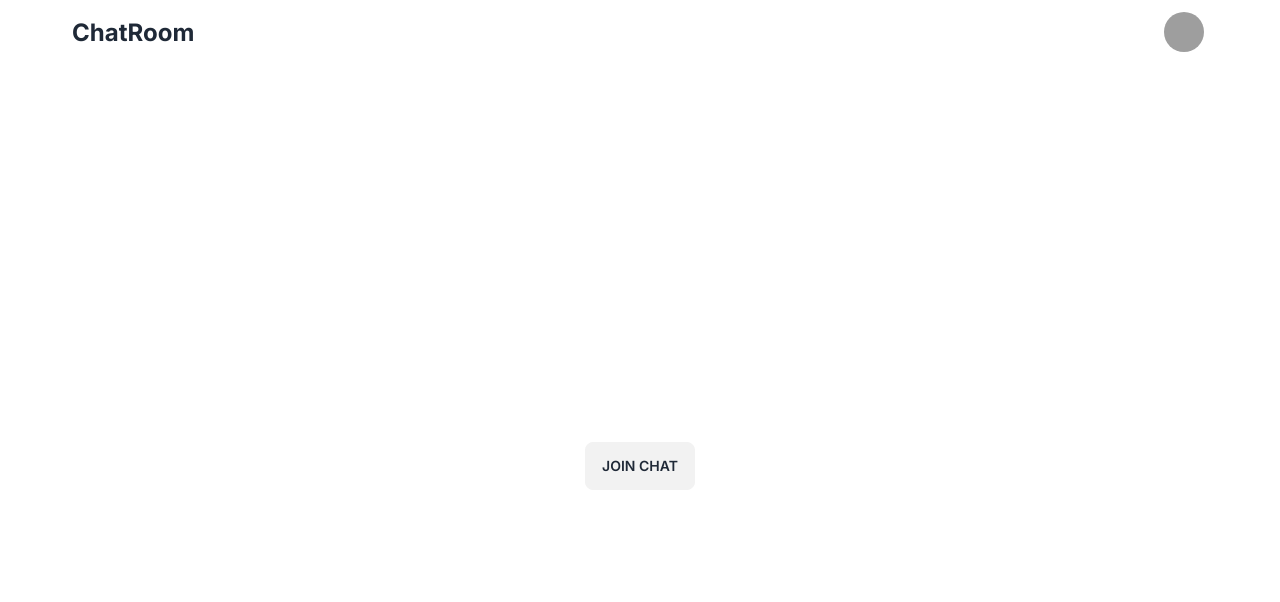
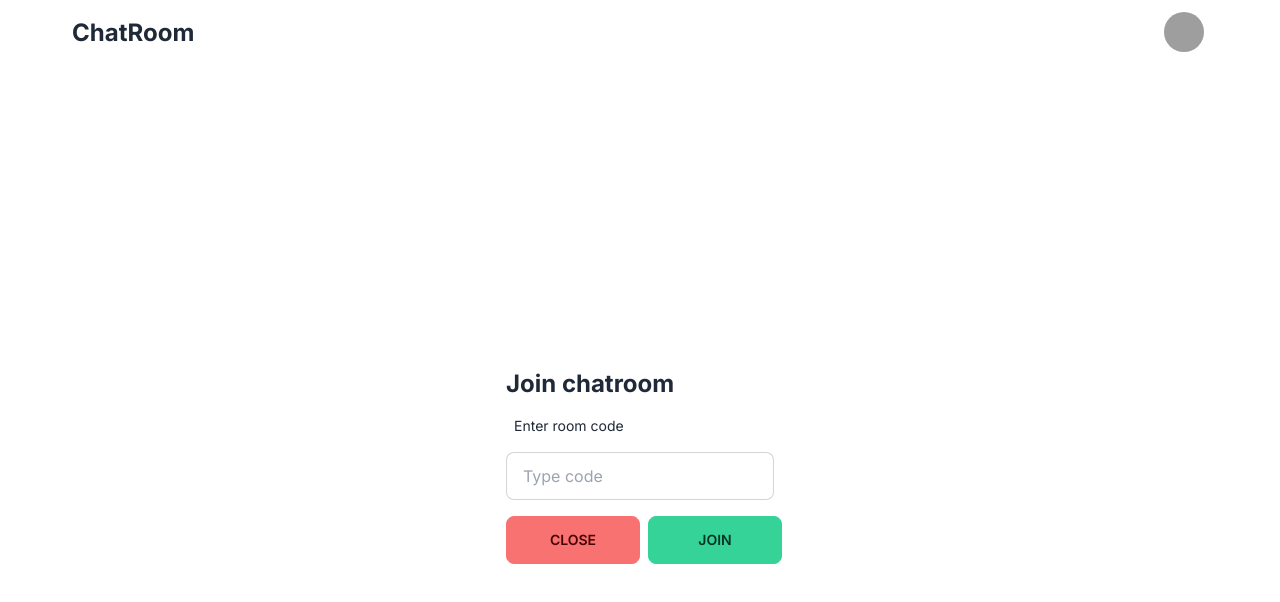
Before and after one commit to Prathamdas3/ChatRoom, a Next.js app: page /chat in a window 1280 px wide. Both pictures are taken after a click on the button "JOIN CHAT". Shown: the top 602 px of the page. Built offline with nearby package versions, Linux system fonts and the light colour scheme; grey boxes are pictures that could not be loaded.

Commit message:
(fix): modal issue is fixed

```diff
--- a/src/app/chat/page.tsx
+++ b/src/app/chat/page.tsx
@@ -1,5 +1,5 @@
 'use client';
-import React, { useState, useRef } from 'react';
+import React, { useState, useRef, useEffect } from 'react';
 import Chat from '@/components/Chat';
 export default function Page() {
   const [room, setRoom] = useState<string | null>(null);
@@ -12,7 +12,14 @@ export default function Page() {
     }
     setIsModalOpen(false);
   };
-
+  const modalChange = () => {
+    if (!isModalOpen) {
+      setIsModalOpen(true);
+    } else {
+      setIsModalOpen(false);
+    }
+  };
+  console.log(isModalOpen);
   return (
     <div>
       {room ? (
@@ -21,13 +28,15 @@ export default function Page() {
         </div>
       ) : (
         <div className="container mx-auto flex flex-col items-center justify-center min-h-screen py-2 gap-4">
-          <button className="btn" onClick={() => setIsModalOpen(true)}>
-            Join Chat
-          </button>
+          {!isModalOpen && (
+            <button className="btn" onClick={modalChange}>
+              Join Chat
+            </button>
+          )}
           {isModalOpen && (
-            <div id="my_modal_1" className="modal">
-              <div className="modal-box flex flex-col gap-2">
-                <h3 className="font-bold text-lg">Join chatroom</h3>
+            <div className="">
+              <div className=" flex flex-col gap-4">
+                <h3 className="font-bold text-2xl">Join chatroom</h3>
                 <label className="mx-2 text-sm" htmlFor="room_id">
                   Enter room code
                 </label>
@@ -39,18 +48,18 @@ export default function Page() {
                   ref={roomInputRef}
                 />
 
-                <div className="modal-action">
-                  <form method="dialog " className="flex gap-2">
+                <div className="">
+                  <form className="flex gap-2 ">
                     <button
                       type="submit"
-                      className="btn btn-error"
-                      onClick={() => setIsModalOpen(false)}
+                      className="btn btn-error w-[50%]"
+                      onClick={modalChange}
                     >
                       Close
                     </button>
                     <button
                       type="submit"
-                      className="btn btn-success"
+                      className="btn btn-success w-[50%]"
                       onClick={handleJoinRoom}
                     >
                       Join
```
